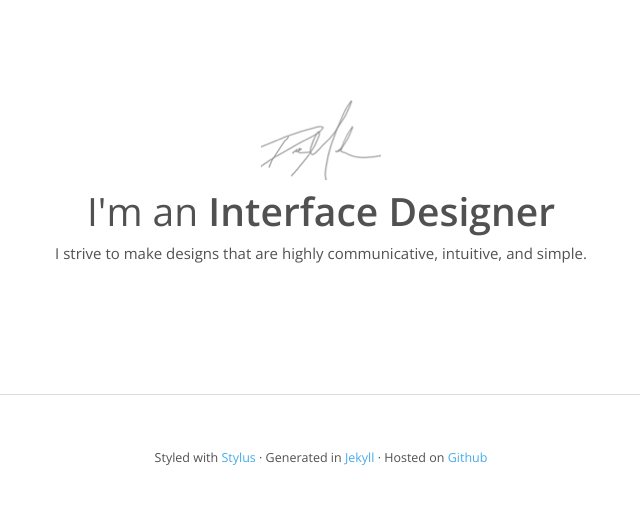
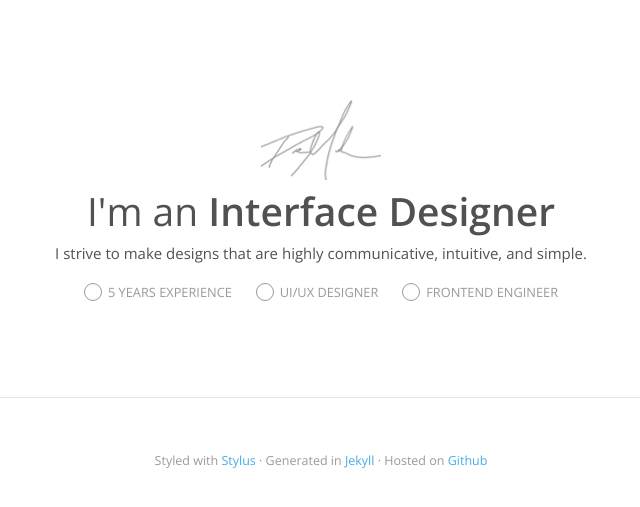
Before and after one commit to derekmlr/derekmlr-2016, a Jekyll site: the page built from index.html, in a window 1280 px wide. Shown: the top 507 px of the page, without its empty margins (319-959 px from the left). Built offline with Jekyll 4.4.1, drawn with Linux system fonts in a browser that asks for light colours.

Commit message:
Added skills list to header and tweaked styles.

```diff
--- a/_layouts/default.html
+++ b/_layouts/default.html
@@ -27,6 +27,11 @@
 	<a href="/" id="logo">Derek Marler</a>
 	<h1>I'm an <strong>Interface Designer</strong></h1>
 	<p>I strive to make designs that are highly communicative, intuitive, and simple.</p>
+	<ul class="skills-list">
+		<li class="skill skill-years">5 years experience</li>
+		<li class="skill skill-designer">UI/UX Designer</li>
+		<li class="skill skill-frontend">Frontend Engineer</li>
+	</ul>
 </header>
 
 <main id="content" role="main">
--- a/css/style.css
+++ b/css/style.css
@@ -35,7 +35,7 @@ body {
 }
 hr {
   border: none;
-  border-top: 1px solid #ddd;
+  border-top: 1px solid rgba(0,0,0,0.1);
   margin: 50px auto;
   width: 920px;
 }
@@ -49,6 +49,31 @@ hr {
 #header {
   padding: 100px 0 64px;
   text-align: center;
+}
+#header .skills-list {
+  list-style: none;
+  text-align: center;
+}
+#header .skills-list .skill {
+  color: rgba(0,0,0,0.4);
+  display: inline-block;
+  font-size: 0.8rem;
+  margin: 0 10px;
+  padding-left: 24px;
+  position: relative;
+  text-transform: uppercase;
+}
+#header .skills-list .skill:before {
+  content: '';
+  display: block;
+  border: 1px solid rgba(0,0,0,0.4);
+  -webkit-border-radius: 16px;
+  border-radius: 16px;
+  height: 16px;
+  left: 0;
+  position: absolute;
+  width: 16px;
+  top: 2px;
 }
 #logo {
   background-image: url("/img/logo.png");
@@ -70,16 +95,17 @@ hr {
   display: none;
 }
 #footer {
+  color: rgba(0,0,0,0.4);
   text-align: center;
 }
 #work-list {
-  margin-left: -35px;
+  margin: 0 0 -20px -35px;
   position: relative;
   width: 880px;
 }
 #work-list .item {
   background: #eee;
-  border: 1px solid #ddd;
+  border: 1px solid rgba(0,0,0,0.1);
   cursor: pointer;
   display: inline-block;
   height: 150px;
@@ -89,13 +115,12 @@ hr {
   filter: alpha(opacity=0);
   overflow: hidden;
   position: relative;
-  top: 20px;
   width: 200px;
-  -webkit-transform: scale(0.9);
-  -moz-transform: scale(0.9);
-  -o-transform: scale(0.9);
-  -ms-transform: scale(0.9);
-  transform: scale(0.9);
+  -webkit-transform: scale(0.8);
+  -moz-transform: scale(0.8);
+  -o-transform: scale(0.8);
+  -ms-transform: scale(0.8);
+  transform: scale(0.8);
   -webkit-transition: all 0.2s ease-in-out;
   -moz-transition: all 0.2s ease-in-out;
   -o-transition: all 0.2s ease-in-out;
@@ -106,7 +131,6 @@ hr {
   opacity: 1;
   -ms-filter: none;
   filter: none;
-  top: 0;
   -webkit-transform: scale(1);
   -moz-transform: scale(1);
   -o-transform: scale(1);
@@ -153,7 +177,7 @@ hr {
   transition: all 0.1s ease-in-out;
 }
 #work-preview {
-  background: #ddd;
+  background: rgba(0,0,0,0.1);
   -webkit-background-size: 100% auto;
   -moz-background-size: 100% auto;
   background-size: 100% auto;
--- a/styl/variables.styl
+++ b/styl/variables.styl
@@ -1,8 +1,9 @@
 $bg = #fff
 
-$borderColor = #ddd
+$borderColor = rgba(0,0,0,0.1)
 
 $linkColor = hsl(203,80%,60%)
 $linkDecoration = none
 
 $textColor = #515152
+$textAltColor = rgba(0,0,0,0.4)
```
Also changed, not shown: styl/layout.styl (+25 -4 lines), 4 other files.
